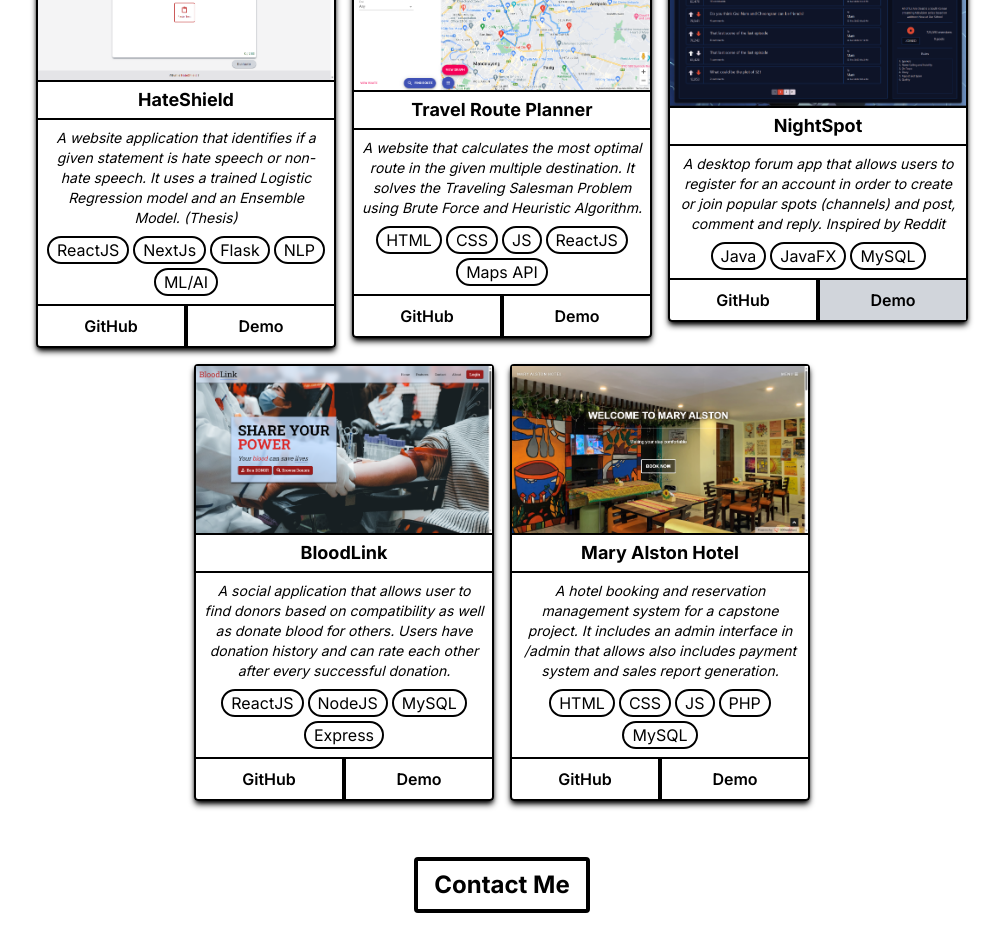
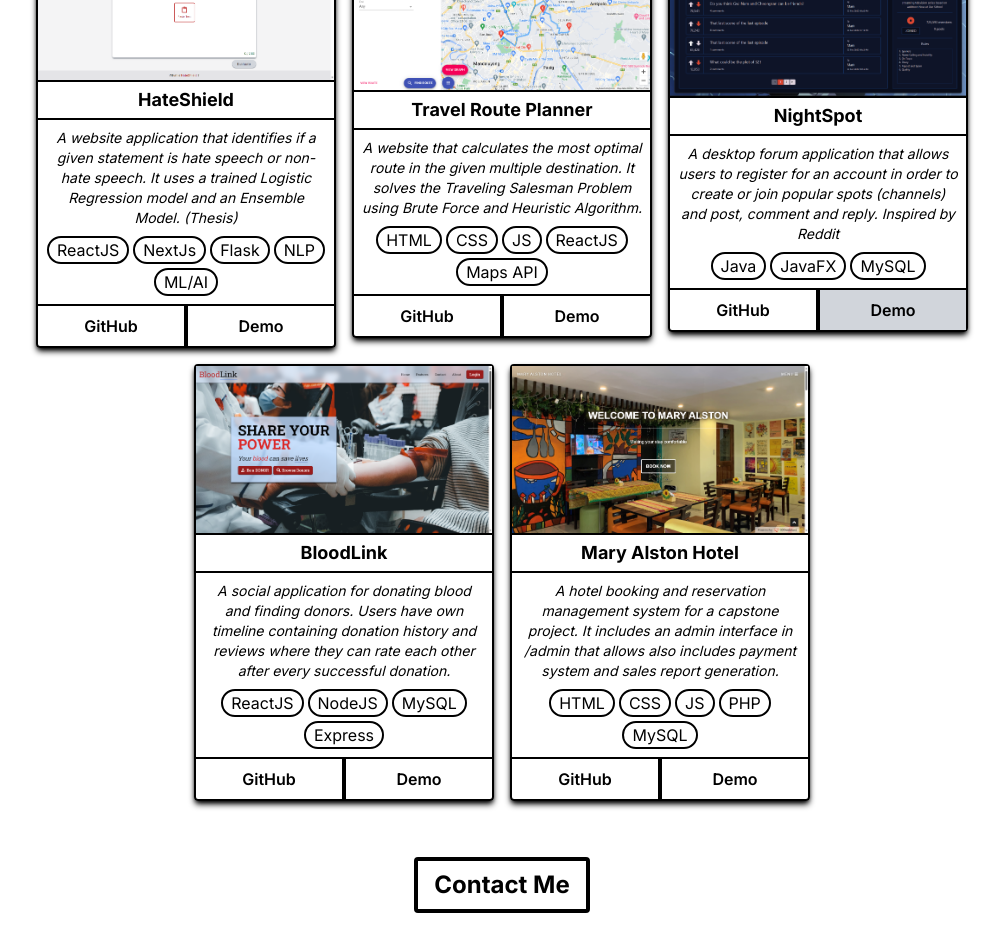
Before and after one commit to Mrrked/Portfolio-MrYious, a Next.js app: page / in a window 1280 px wide. Shown: the part 2380-3313 px from the top of the page, without its empty margins (138-1141 px from the left). Built offline with nearby package versions, Linux system fonts and the light colour scheme.

Commit message:
update data

```diff
--- a/src/app/_data/data.ts
+++ b/src/app/_data/data.ts
@@ -77,7 +77,7 @@ export const MyData = {
         {
             title: "NightSpot",
             image: NightSpot,
-            description: "A desktop forum app that allows users to register for an account in order to create or join popular spots (channels) and post, comment and reply. Inspired by Reddit",
+            description: "A desktop forum application that allows users to register for an account in order to create or join popular spots (channels) and post, comment and reply. Inspired by Reddit",
             techs: ["Java", "JavaFX", "MySQL"],
             github: "https://github.com/MrYious/NightSpot",
             demo: "N/A"
@@ -85,7 +85,7 @@ export const MyData = {
         {
             title: "BloodLink",
             image: BloodLink,
-            description: "A social application that allows user to find donors based on compatibility as well as donate blood for others. Users have donation history and can rate each other after every successful donation.",
+            description: "A social application for donating blood and finding donors. Users have own timeline containing donation history and reviews where they can rate each other after every successful donation.",
             techs: ["ReactJS", "NodeJS", "MySQL", "Express"],
             github: "https://github.com/MrYious/BloodLink",
             demo: "https://bloodlink.vercel.app/"
```
